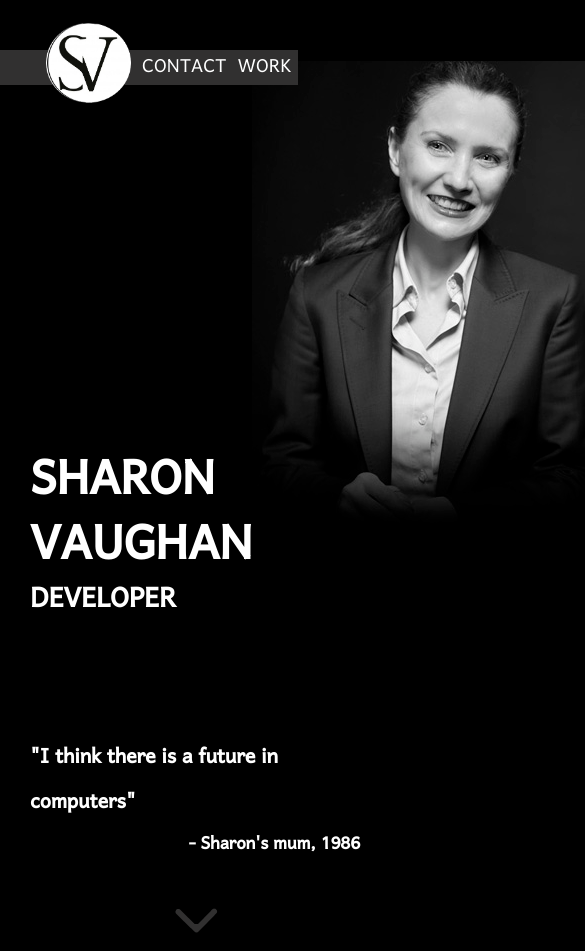
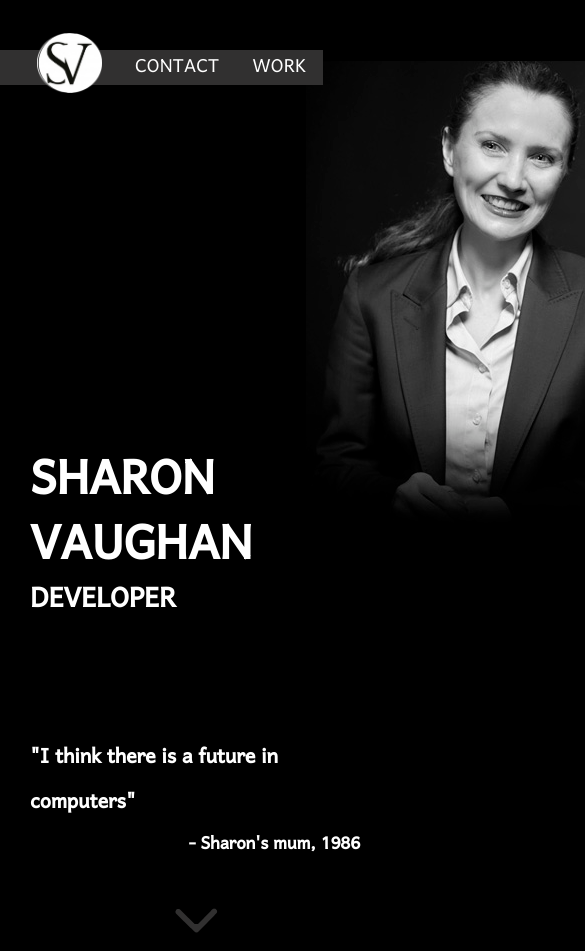
Before and after one commit to SharonVaughan/SharonVaughan.github.io, a plain HTML site: page index.html in a window 390 px wide. Shown: the top 951 px of the page, 585 px wide, since content can reach past the window. Drawn offline with Linux system fonts and the light colour scheme.

Commit message:
Feat: Redesign for iPhone 5
Body: Was shown how to display website in Chrome in a different origination.

```diff
--- a/main.css
+++ b/main.css
@@ -1,3 +1,6 @@
+html {
+	display: inline;
+}
 
 body {
 	background-color: black;
@@ -14,7 +17,7 @@ body {
 	z-index: -9;
 	margin-left: -30px;
 	background-color: #313030;
-	width: 50%;
+	width: 55%;
 	height: 35px;
 	justify-content: space-around;
 	align-items: center;
@@ -33,8 +36,9 @@ body {
 }
 
 .logo img {
-	height: 80px;
-	width: 85px;
+	height: 60px;
+	width: 65px;
+	margin-left: -20px;
 }
 
 header {
@@ -51,7 +55,7 @@ header {
 .hero .photo {
 	order: 2;
 	margin-top: -40px;
-	margin-right: -170px;
+	margin-right: -300px;
 }
 
 .hero .name {
```
Also changed, not shown: index.html (+1 -1 lines).
